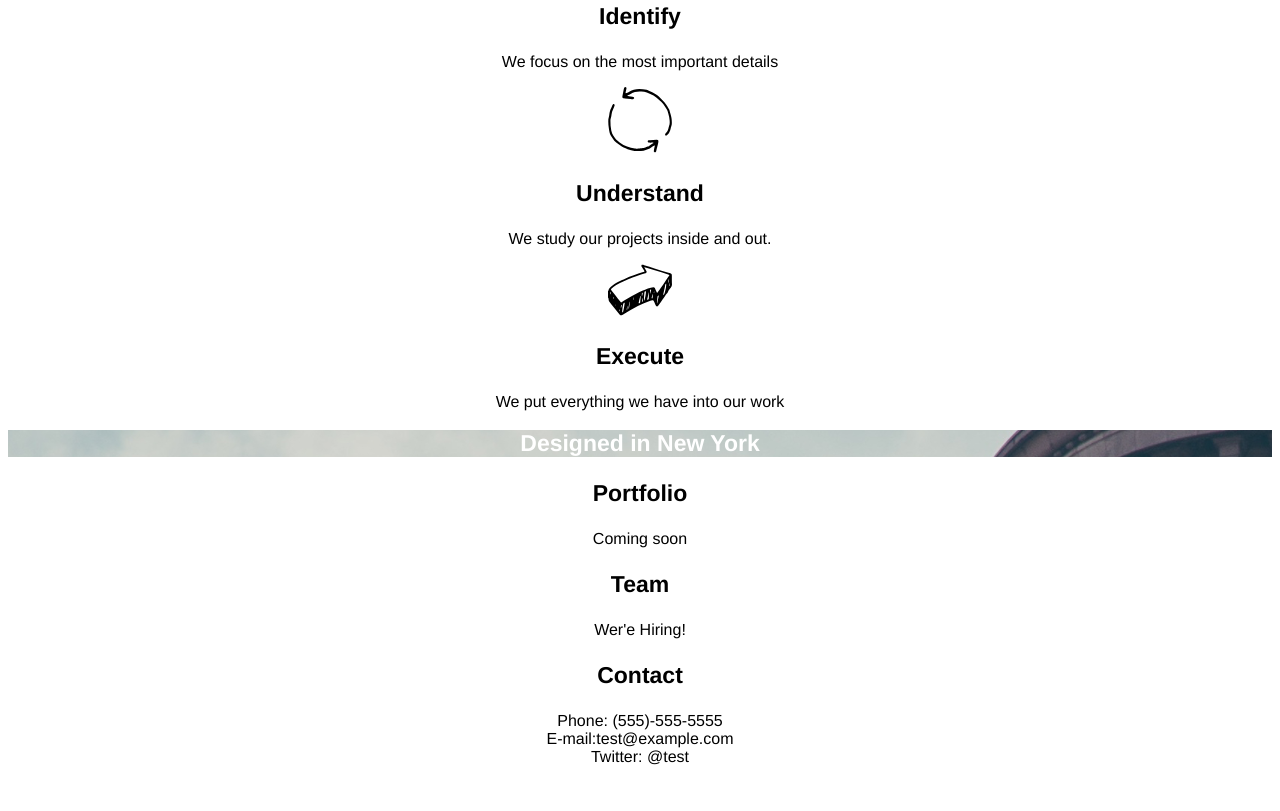
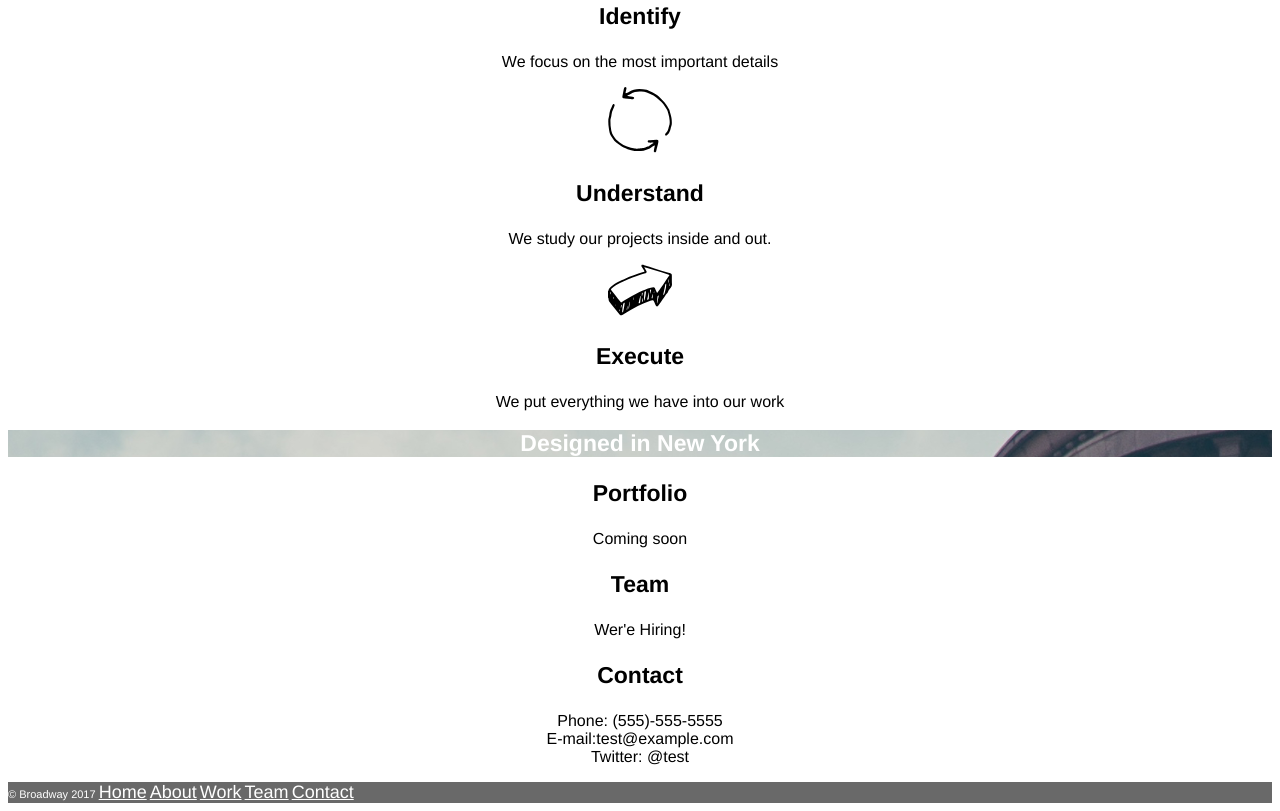
Before and after one commit to Dollardudez/broadway, a plain HTML site: page index.html in a window 1280 px wide. Shown: the part 428-1239 px from the top of the page. Before the commit the page ends 1210 px from the top, so only its background shows below. Drawn offline with Linux system fonts and the light colour scheme.

Commit message:
Finish websit, footer added

```diff
--- a/index.html
+++ b/index.html
@@ -46,6 +46,7 @@
           E-mail:test@example.com <br>
           Twitter: @test</p>
     </div>
+    <footer>© Broadway 2017 <a href="#broadway">Home</a> <a href="#">About</a> <a href="#portfolio">Work</a> <a href="#team">Team</a> <a href="#contact">Contact</a></footer>
+  </body>
 
-  </body>
 </html>
--- a/resources/css/style.css
+++ b/resources/css/style.css
@@ -35,3 +35,10 @@ a {
   font-size: 18px;
 
 }
+
+footer {
+  font-size: 11px;
+  color: white;
+  background-color: dimgray;
+  text-align: left;
+}
```
